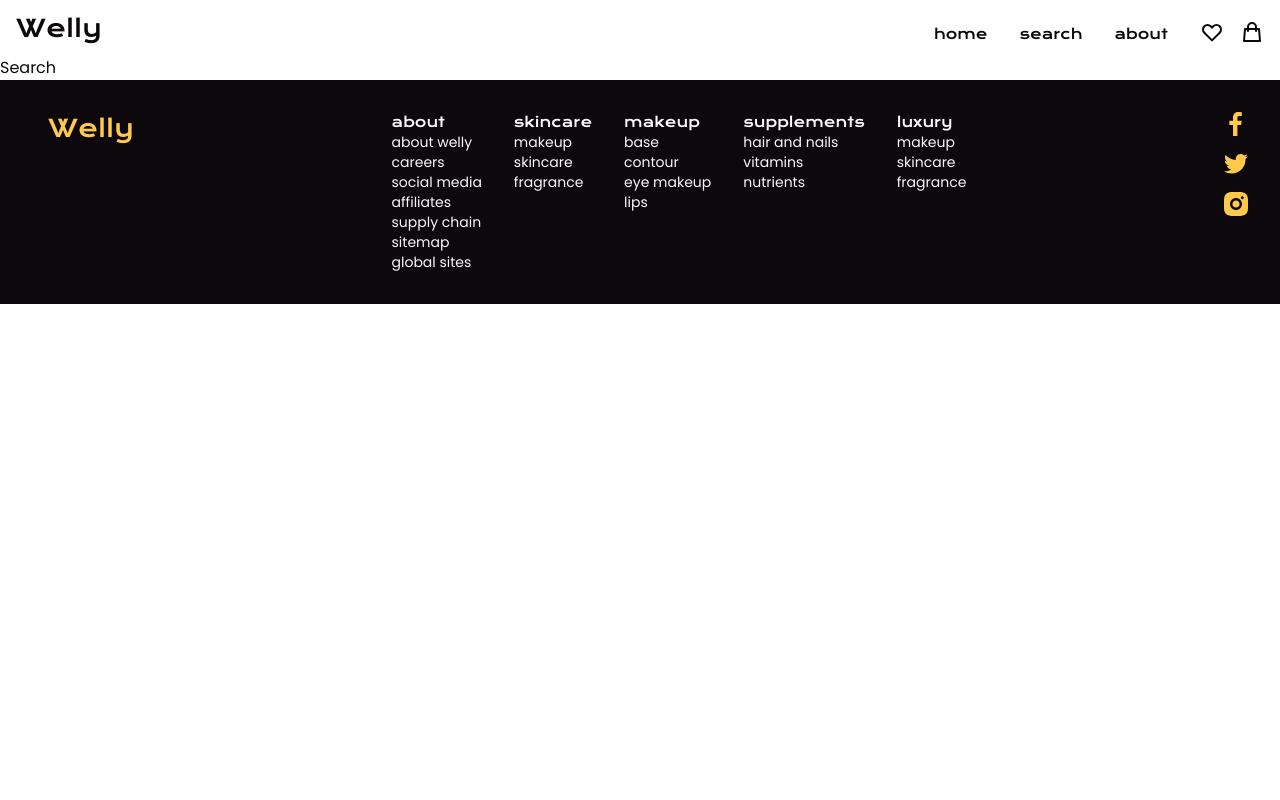
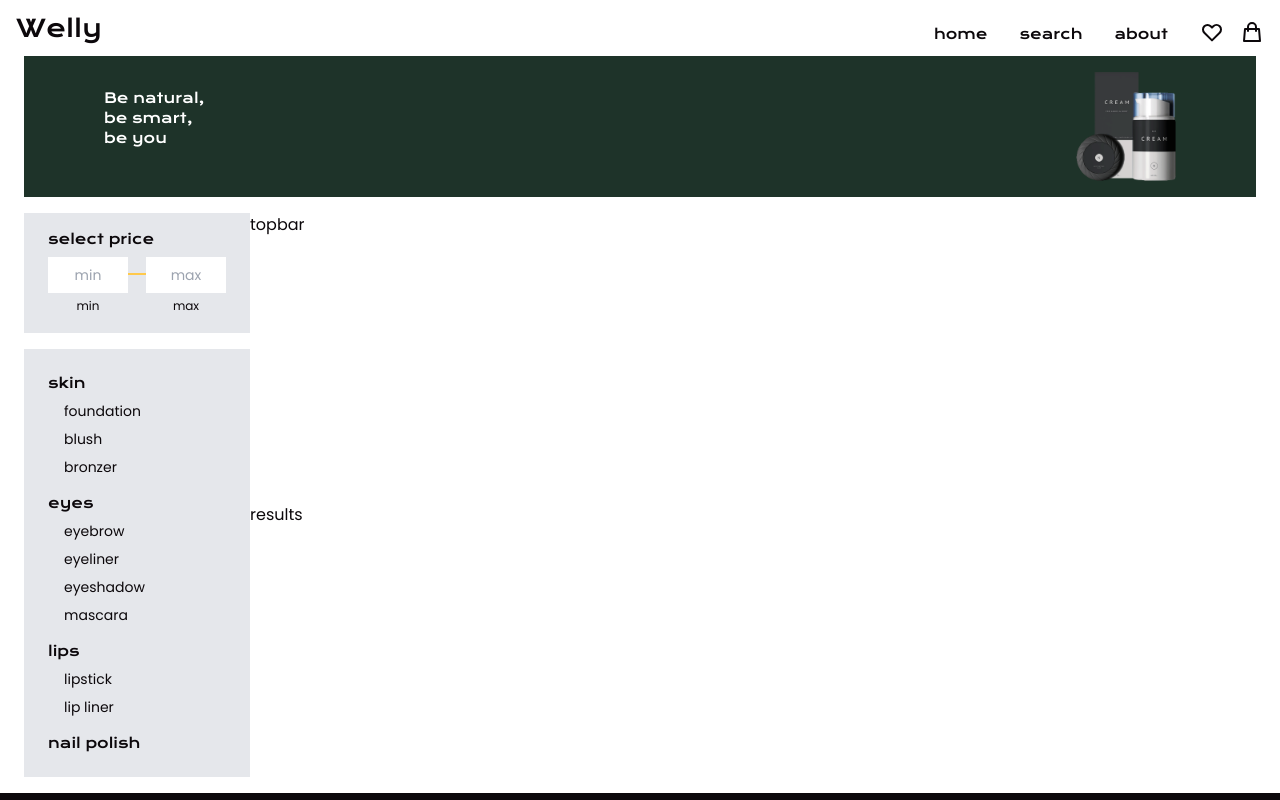
Before and after one commit to danascript/react-makeup-app, a React (Create React App) app in the folder code-along/: page /search in a window 1280 px wide. Shown: the top 800 px of the page. Built offline with nearby package versions, Linux system fonts and the light colour scheme.

Commit message:
search page: add grid layout and sidebar components

```diff
--- /dev/null
+++ b/code-along/src/components/CategoriesBar/CategoriesBar.jsx
@@ -0,0 +1,24 @@
+import React from 'react';
+
+import { CATEGORIES } from '../../constants/categories';
+
+const CategoriesBar = () => {
+    return (
+        <>
+            {CATEGORIES.map(cat => (
+                <div key={cat.name} className="my-4">
+                    <h4 className="font-krona mb-2 cursor-pointer hover:text-yellow">{cat.name}</h4>
+                    <ul className="ml-4 space-y-2">
+                        {cat.subCategories.map(subCat => (
+                            <li key={subCat} className="cursor-pointer hover:text-yellow">
+                                {subCat}
+                            </li>
+                        ))}
+                    </ul>
+                </div>
+            ))}
+        </>
+    );
+};
+
+export default CategoriesBar;
--- /dev/null
+++ b/code-along/src/components/CategoriesBar/index.js
@@ -0,0 +1,3 @@
+import CategoriesBar from './CategoriesBar';
+
+export default CategoriesBar;
--- /dev/null
+++ b/code-along/src/components/HeaderBanner/HeaderBanner.jsx
@@ -0,0 +1,27 @@
+import React from 'react';
+
+import bannerImg from './banner.png';
+
+const HeaderBanner = () => {
+    return (
+        <div className="mx-6 mb-4">
+            <div className="flex items-center justify-between md:px-20 bg-green w-full">
+                <div>
+                    <h3 className="font-krona text-sm mb-4 text-white">
+                        Be natural, <br /> be smart, <br /> be you
+                    </h3>
+                </div>
+                <div className="ml-4">
+                    <img
+                        className="py-4"
+                        width="100"
+                        src={bannerImg}
+                        alt="A bundle of cream products standing next to each other"
+                    />
+                </div>
+            </div>
+        </div>
+    );
+};
+
+export default HeaderBanner;
--- /dev/null
+++ b/code-along/src/components/HeaderBanner/index.js
@@ -0,0 +1,3 @@
+import HeaderBanner from './HeaderBanner';
+
+export default HeaderBanner;
--- /dev/null
+++ b/code-along/src/components/PriceRange/PriceRange.jsx
@@ -0,0 +1,38 @@
+import React from 'react';
+
+const PriceRange = () => {
+    return (
+        <div className="bg-gray-200 mb-4 py-4 px-6">
+            <h4 className="font-krona text-sm mb-2">select price</h4>
+            <div className="flex justify-between">
+                <div className="text-center">
+                    <input
+                        name="min"
+                        id="min"
+                        type="text"
+                        className="w-20 p-2 text-center  text-sm focus:ring-2 focus:ring-yellow focus:ring-inset caret-yellow outline-none"
+                        placeholder="min"
+                    />
+                    <label className="text-xs" htmlFor="min">
+                        min
+                    </label>
+                </div>
+                <hr className="border border-yellow w-full mt-4" />
+                <div className="text-center">
+                    <input
+                        name="max"
+                        id="max"
+                        type="text"
+                        className="w-20 p-2 text-center  text-sm focus:ring-2 focus:ring-yellow focus:ring-inset caret-yellow outline-none"
+                        placeholder="max"
+                    />
+                    <label className="text-xs" htmlFor="max">
+                        max
+                    </label>
+                </div>
+            </div>
+        </div>
+    );
+};
+
+export default PriceRange;
--- /dev/null
+++ b/code-along/src/components/PriceRange/index.js
@@ -0,0 +1,3 @@
+import PriceRange from './PriceRange';
+
+export default PriceRange;
--- a/code-along/src/components/SecondaryBanner/SecondaryBanner.jsx
+++ b/code-along/src/components/SecondaryBanner/SecondaryBanner.jsx
@@ -20,7 +20,7 @@
                     className="py-8"
                     width="200"
                     src={bannerImg}
-                    alt="Tooth brush and a paste laying on top of a green leaf"
+                    alt="A bundle of cream products standing next to each other"
                 />
             </div>
         </div>
--- /dev/null
+++ b/code-along/src/components/SideBar/SideBar.jsx
@@ -0,0 +1,16 @@
+import React from 'react';
+import CategoriesBar from '../CategoriesBar';
+import PriceRange from '../PriceRange';
+
+const SideBar = () => {
+    return (
+        <div className="pl-6">
+            <PriceRange />
+            <div className="bg-gray-200 px-6 py-2 mb-4 text-sm">
+                <CategoriesBar />
+            </div>
+        </div>
+    );
+};
+
+export default SideBar;
--- /dev/null
+++ b/code-along/src/components/SideBar/index.js
@@ -0,0 +1,3 @@
+import SideBar from './SideBar';
+
+export default SideBar;
--- /dev/null
+++ b/code-along/src/constants/categories.js
@@ -0,0 +1,18 @@
+export const CATEGORIES = [
+    {
+        name: 'skin',
+        subCategories: ['foundation', 'blush', 'bronzer'],
+    },
+    {
+        name: 'eyes',
+        subCategories: ['eyebrow', 'eyeliner', 'eyeshadow', 'mascara'],
+    },
+    {
+        name: 'lips',
+        subCategories: ['lipstick', 'lip liner'],
+    },
+    {
+        name: 'nail polish',
+        subCategories: [],
+    },
+];
--- a/code-along/src/index.css
+++ b/code-along/src/index.css
@@ -8,3 +8,24 @@
 body {
     @apply font-base text-dark;
 }
+
+.search {
+    display: grid;
+    grid-template-columns: 250px auto;
+    grid-template-rows: auto; /* TODO: check the height*/
+    grid-template-areas:
+        'sidebar topbar'
+        'sidebar results';
+}
+
+.search .topbar {
+    grid-area: topbar;
+}
+
+.search .sidebar {
+    grid-area: sidebar;
+}
+
+.search .results {
+    grid-area: results;
+}
--- a/code-along/src/pages/Search.jsx
+++ b/code-along/src/pages/Search.jsx
@@ -1,10 +1,20 @@
 import React from 'react';
+
+import HeaderBanner from '../components/HeaderBanner';
+import SideBar from '../components/SideBar';
 
 const Search = () => {
     return (
-        <div>
-            <p>Search</p>
-        </div>
+        <>
+            <HeaderBanner />
+            <div className="search">
+                <div className="sidebar">
+                    <SideBar />
+                </div>
+                <div className="topbar">topbar</div>
+                <div className="results">results</div>
+            </div>
+        </>
     );
 };
 
```
Also changed, not shown: code-along/src/components/HeaderBanner/banner.png (added).
